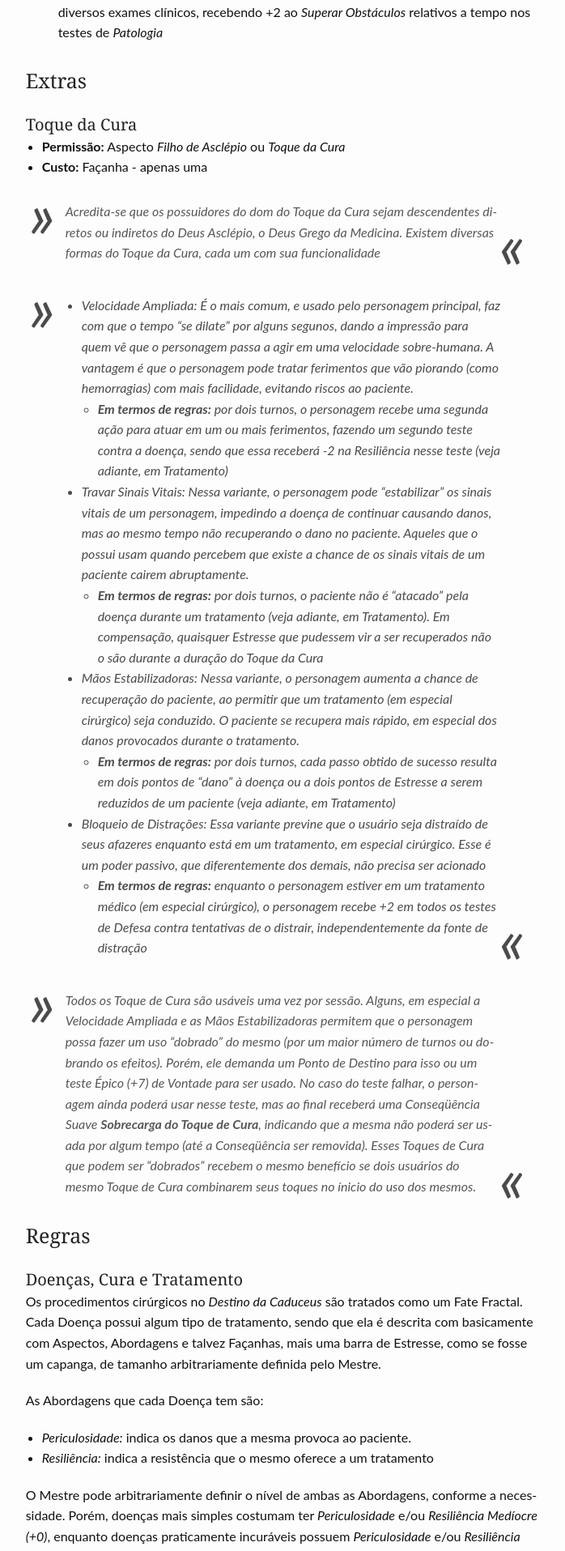
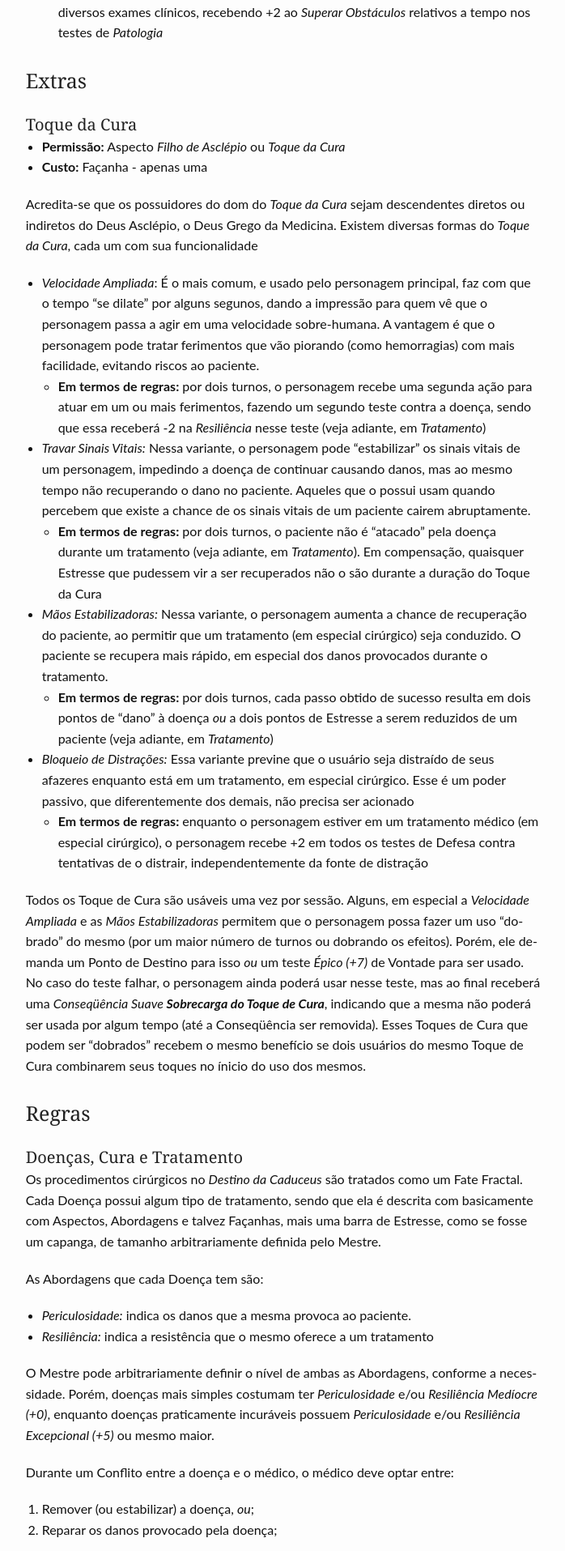
Before and after one commit to fabiocosta0305/fabiocosta0305.github.io-old, a Jekyll site: the page built from _posts/RPG/2015-05-21-DestinoDaCaduceus-regras.md, in a window 1280 px wide. Shown: the part 4127-6042 px from the top of the page at 81% size, without its empty margins (290-988 px from the left). Built offline with Jekyll 4.4.1, drawn with Linux system fonts in a browser that asks for light colours.

Commit message:
Mudando tema Jekyll - Feeling Responsible

```diff
--- a/_posts/RPG/2015-05-21-DestinoDaCaduceus-regras.md
+++ b/_posts/RPG/2015-05-21-DestinoDaCaduceus-regras.md
@@ -134,18 +134,18 @@ As perícias marcadas em **negrito** *ou* são novas *ou* tiveram seu comportame
 - **Permissão:** Aspecto *Filho de Asclépio* ou *Toque da Cura*
 - **Custo:** Façanha - apenas uma
 
-> Acredita-se que os possuidores do dom do *Toque da Cura* sejam descendentes diretos ou indiretos do Deus Asclépio, o Deus Grego da Medicina. Existem diversas formas do *Toque da Cura*, cada um com sua funcionalidade
+Acredita-se que os possuidores do dom do *Toque da Cura* sejam descendentes diretos ou indiretos do Deus Asclépio, o Deus Grego da Medicina. Existem diversas formas do *Toque da Cura*, cada um com sua funcionalidade
 
-> - *Velocidade Ampliada*: É o mais comum, e usado pelo personagem principal, faz com que o tempo "se dilate" por alguns segunos, dando a impressão para quem vê que o personagem passa a agir em uma velocidade sobre-humana. A vantagem é que o personagem pode tratar ferimentos que vão piorando (como hemorragias) com mais facilidade, evitando riscos ao paciente.
->   - **Em termos de regras:** por dois turnos, o personagem recebe uma segunda ação para atuar em um ou mais ferimentos, fazendo um segundo teste contra a doença, sendo que essa receberá -2 na *Resiliência* nesse teste (veja adiante, em *Tratamento*)
-> - *Travar Sinais Vitais:* Nessa variante, o personagem pode "estabilizar" os sinais vitais de um personagem, impedindo a doença de continuar causando danos, mas ao mesmo tempo não recuperando o dano no paciente. Aqueles que o possui usam quando percebem que existe a chance de os sinais vitais de um paciente cairem abruptamente.
->   - **Em termos de regras:** por dois turnos, o paciente não é "atacado" pela doença durante um tratamento (veja adiante, em *Tratamento*). Em compensação, quaisquer Estresse que pudessem vir a ser recuperados não o são durante a duração do Toque da Cura
-> - *Mãos Estabilizadoras:* Nessa variante, o personagem aumenta a chance de recuperação do paciente, ao permitir que um tratamento (em especial cirúrgico) seja conduzido. O paciente se recupera mais rápido, em especial dos danos provocados durante o tratamento.
->   - **Em termos de regras:** por dois turnos, cada passo obtido de sucesso resulta em dois pontos de "dano" à doença *ou* a dois pontos de Estresse a serem reduzidos de um paciente (veja adiante, em *Tratamento*)
-> - *Bloqueio de Distrações:* Essa variante previne que o usuário seja distraído de seus afazeres enquanto está em um tratamento, em especial cirúrgico. Esse é um poder passivo, que diferentemente dos demais, não precisa ser acionado
->   - **Em termos de regras:** enquanto o personagem estiver em um tratamento médico (em especial cirúrgico), o personagem recebe +2 em todos os testes de Defesa contra tentativas de o distrair, independentemente da fonte de distração
+- *Velocidade Ampliada*: É o mais comum, e usado pelo personagem principal, faz com que o tempo "se dilate" por alguns segunos, dando a impressão para quem vê que o personagem passa a agir em uma velocidade sobre-humana. A vantagem é que o personagem pode tratar ferimentos que vão piorando (como hemorragias) com mais facilidade, evitando riscos ao paciente.
+  - **Em termos de regras:** por dois turnos, o personagem recebe uma segunda ação para atuar em um ou mais ferimentos, fazendo um segundo teste contra a doença, sendo que essa receberá -2 na *Resiliência* nesse teste (veja adiante, em *Tratamento*)
+- *Travar Sinais Vitais:* Nessa variante, o personagem pode "estabilizar" os sinais vitais de um personagem, impedindo a doença de continuar causando danos, mas ao mesmo tempo não recuperando o dano no paciente. Aqueles que o possui usam quando percebem que existe a chance de os sinais vitais de um paciente cairem abruptamente.
+   - **Em termos de regras:** por dois turnos, o paciente não é "atacado" pela doença durante um tratamento (veja adiante, em *Tratamento*). Em compensação, quaisquer Estresse que pudessem vir a ser recuperados não o são durante a duração do Toque da Cura
+ - *Mãos Estabilizadoras:* Nessa variante, o personagem aumenta a chance de recuperação do paciente, ao permitir que um tratamento (em especial cirúrgico) seja conduzido. O paciente se recupera mais rápido, em especial dos danos provocados durante o tratamento.
+   - **Em termos de regras:** por dois turnos, cada passo obtido de sucesso resulta em dois pontos de "dano" à doença *ou* a dois pontos de Estresse a serem reduzidos de um paciente (veja adiante, em *Tratamento*)
+ - *Bloqueio de Distrações:* Essa variante previne que o usuário seja distraído de seus afazeres enquanto está em um tratamento, em especial cirúrgico. Esse é um poder passivo, que diferentemente dos demais, não precisa ser acionado
+   - **Em termos de regras:** enquanto o personagem estiver em um tratamento médico (em especial cirúrgico), o personagem recebe +2 em todos os testes de Defesa contra tentativas de o distrair, independentemente da fonte de distração
 
-> Todos os Toque de Cura são usáveis uma vez por sessão. Alguns, em especial a *Velocidade Ampliada* e as *Mãos Estabilizadoras* permitem que o personagem possa fazer um uso "dobrado" do mesmo (por um maior número de turnos ou dobrando os efeitos). Porém, ele demanda um Ponto de Destino para isso *ou* um teste *Épico (+7)* de Vontade para ser usado. No caso do teste falhar, o personagem ainda poderá usar nesse teste, mas ao final receberá uma _Conseqüência Suave **Sobrecarga do Toque de Cura**_, indicando que a mesma não poderá ser usada por algum tempo (até a Conseqüência ser removida). Esses Toques de Cura que podem ser "dobrados" recebem o mesmo benefício se dois usuários do mesmo Toque de Cura combinarem seus toques no ínicio do uso dos mesmos.
+ Todos os Toque de Cura são usáveis uma vez por sessão. Alguns, em especial a *Velocidade Ampliada* e as *Mãos Estabilizadoras* permitem que o personagem possa fazer um uso "dobrado" do mesmo (por um maior número de turnos ou dobrando os efeitos). Porém, ele demanda um Ponto de Destino para isso *ou* um teste *Épico (+7)* de Vontade para ser usado. No caso do teste falhar, o personagem ainda poderá usar nesse teste, mas ao final receberá uma _Conseqüência Suave **Sobrecarga do Toque de Cura**_, indicando que a mesma não poderá ser usada por algum tempo (até a Conseqüência ser removida). Esses Toques de Cura que podem ser "dobrados" recebem o mesmo benefício se dois usuários do mesmo Toque de Cura combinarem seus toques no ínicio do uso dos mesmos.
 
 ### Regras
 
```
